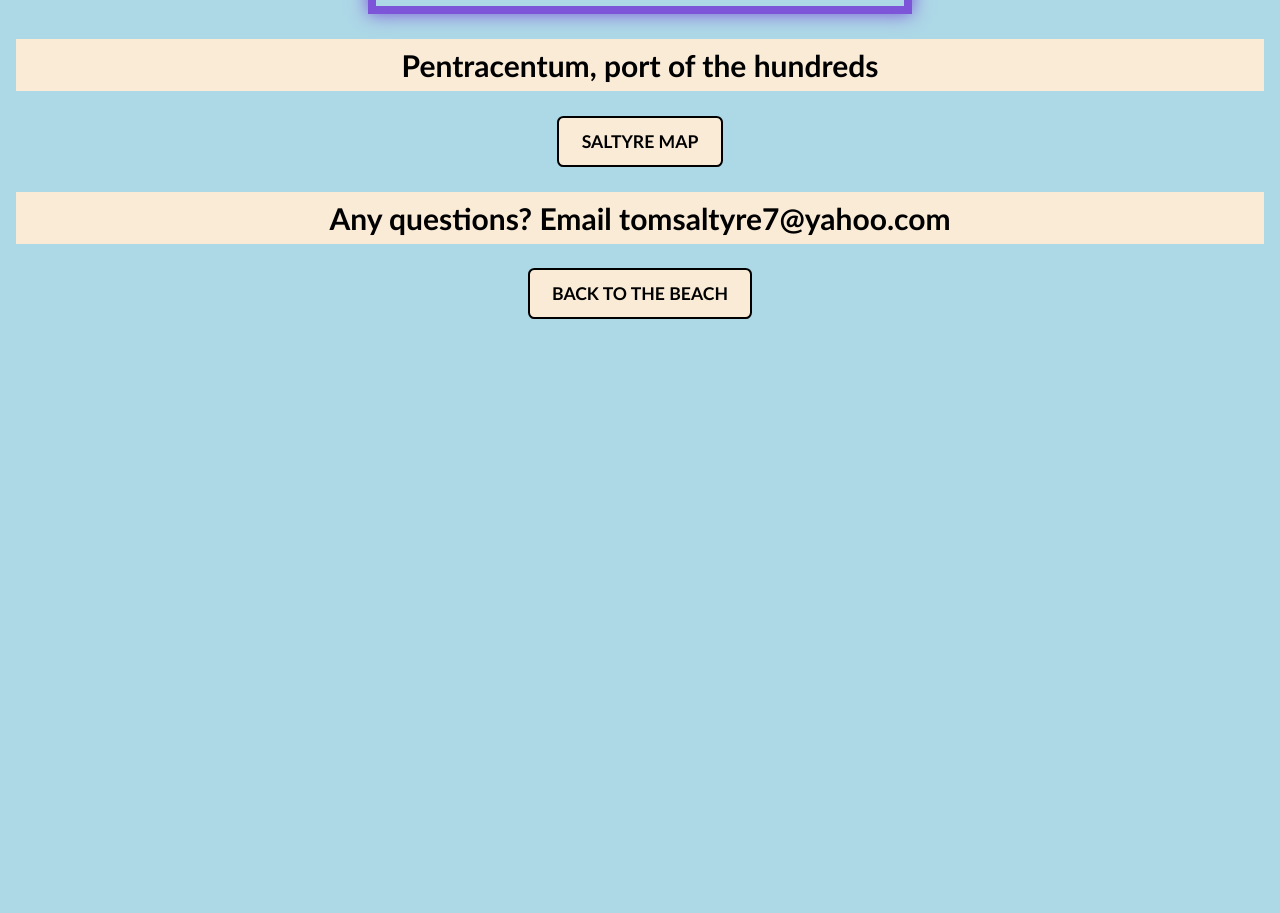
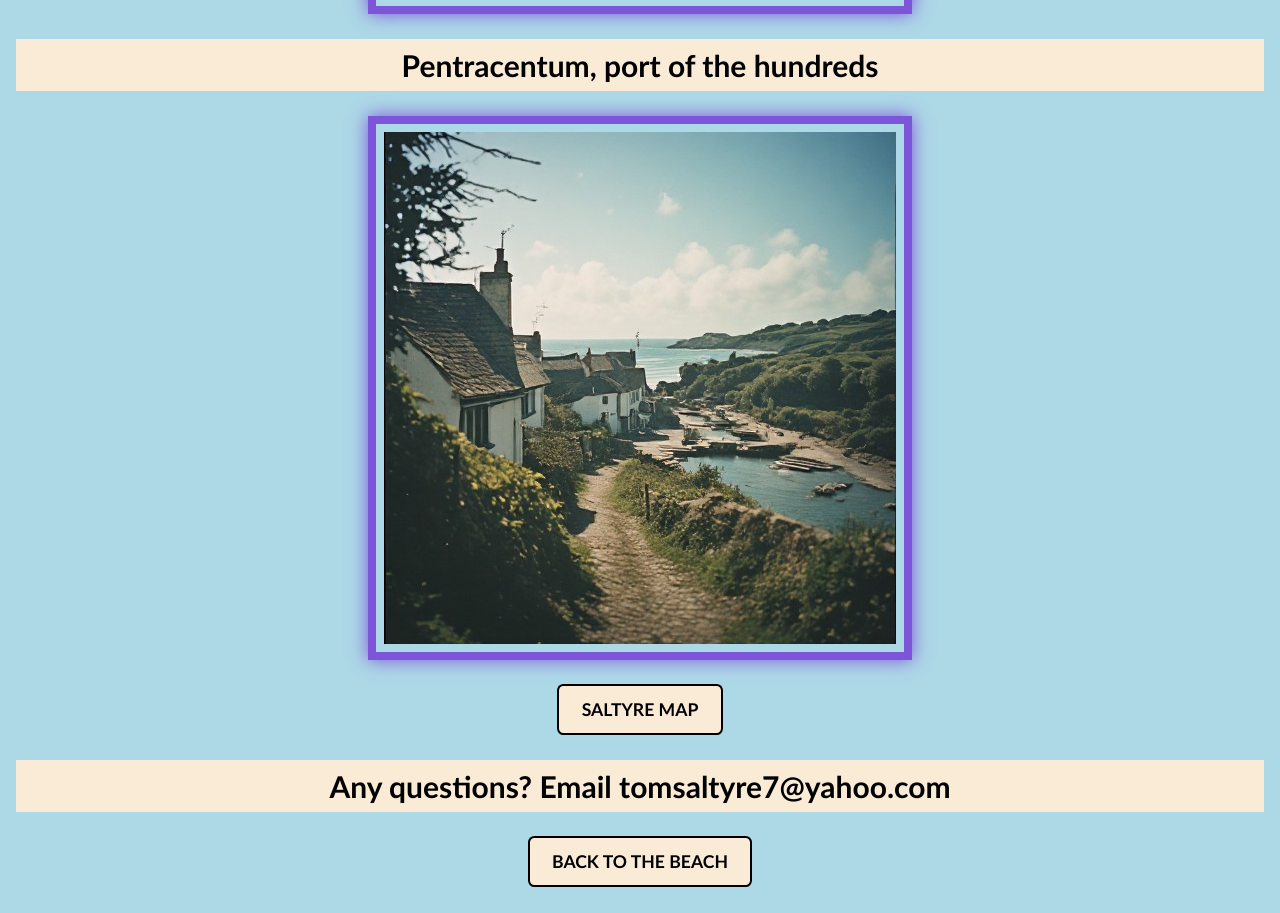
Before and after one commit to Tomsaltyre7/Saltyre-rock, a plain HTML site: page saltyre.html in a window 1280 px wide. Shown: the part 2108-3021 px from the top of the page. Before the commit the page ends 2467 px from the top, so only its background shows below. Drawn offline with Linux system fonts and the light colour scheme.

Commit message:
Add framed Pentracentum photo to Saltyre page

```diff
--- a/saltyre.html
+++ b/saltyre.html
@@ -28,6 +28,7 @@
       </p>
       <img class="castle-image" src="saltyrestream1.jpg" alt="Calm stream at Saltyre">
       <h2>Pentracentum, port of the hundreds</h2>
+      <img class="castle-image" src="pentracentum2.jpg" alt="Pentracentum, port of the hundreds">
       <div class="enter-link">
         <a class="enter-button" href="addresspage.html">SALTYRE MAP</a>
       </div>
```
